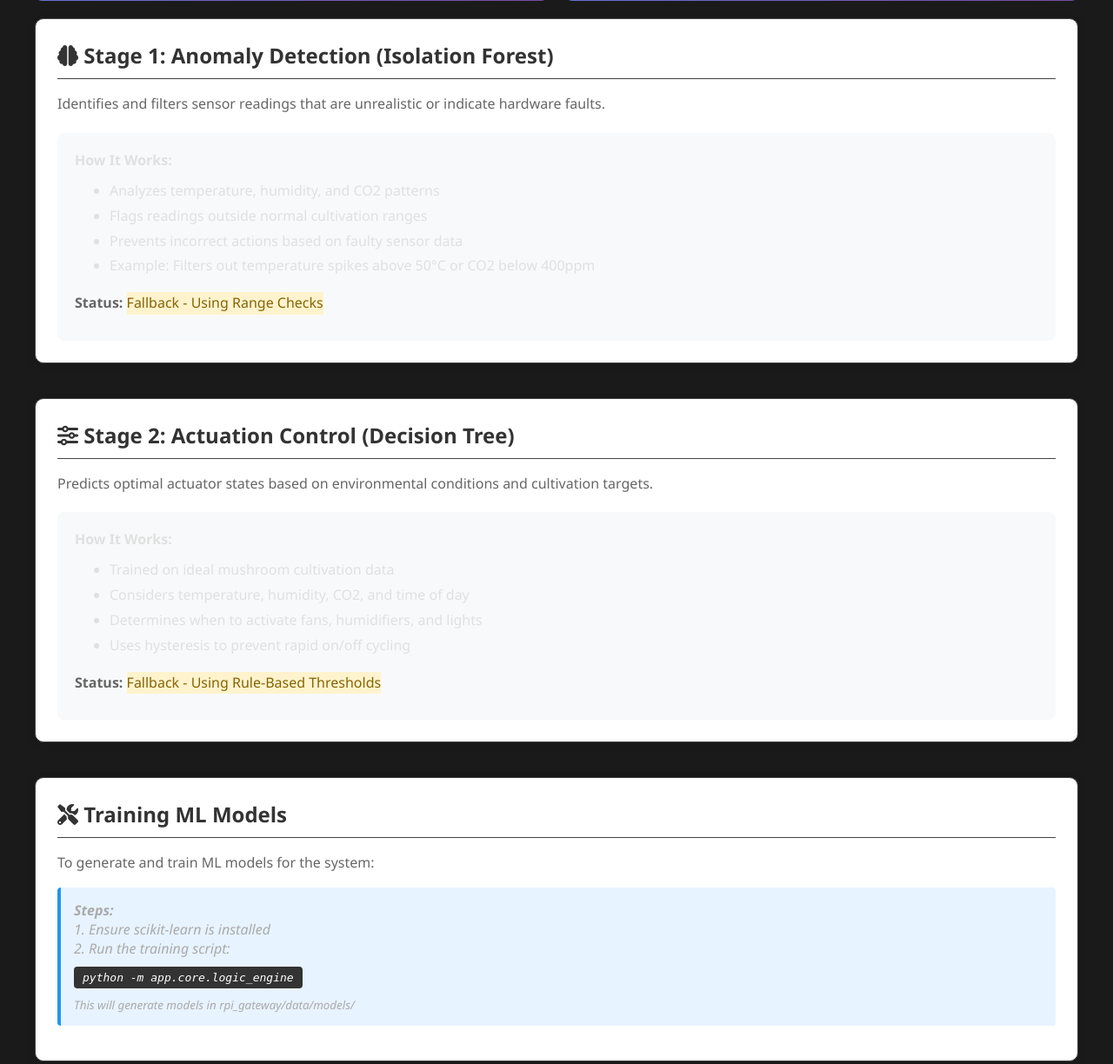
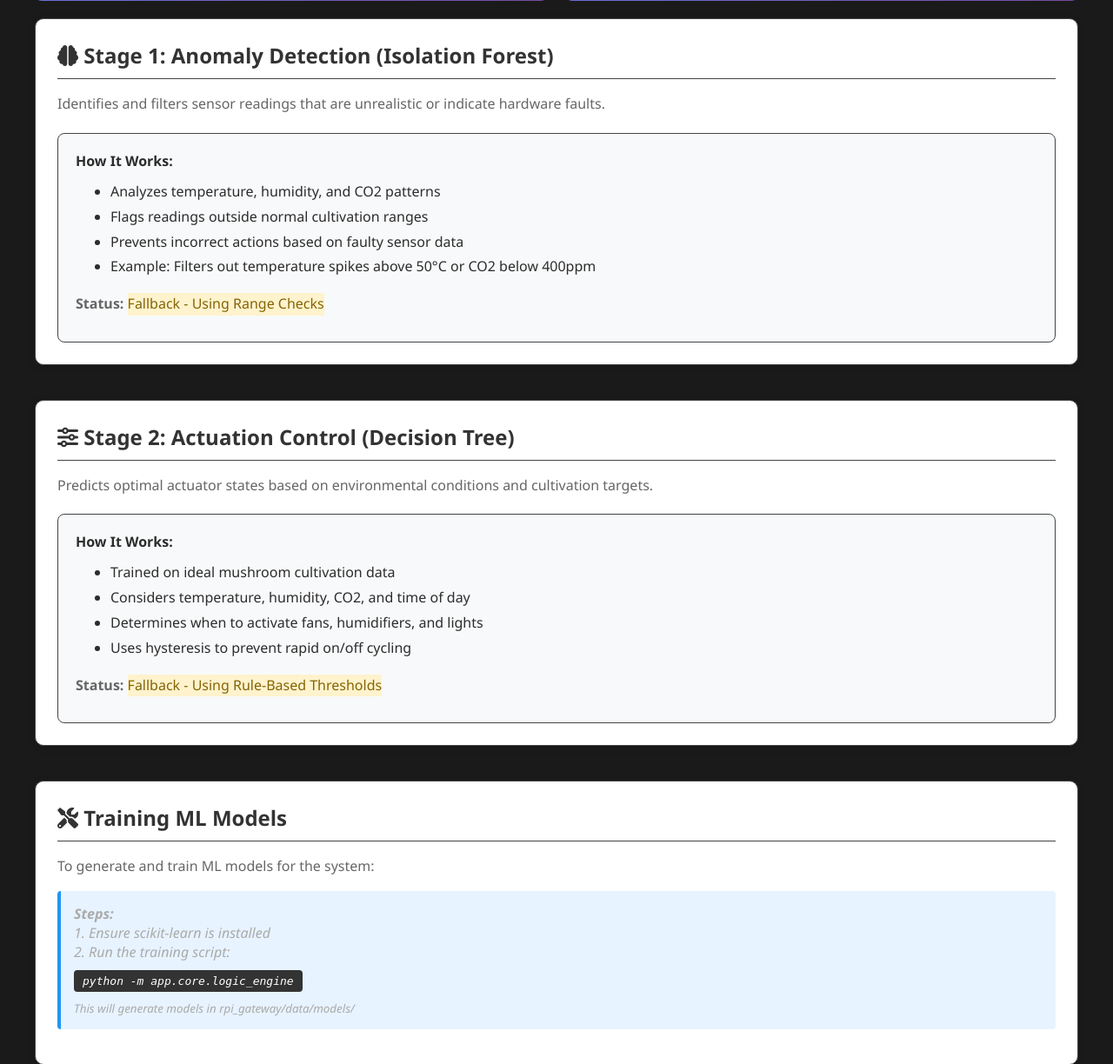
Before and after one commit to MASH-Mushroom-Automation/MASH-IoT, a Flask app: page /ai_insights in a window 1280 px wide. Shown: the part 689-1913 px from the top of the page at 87% size. Run offline with Flask 3, Linux system fonts and the light colour scheme.

Commit message:
Update styles.css

```diff
--- a/rpi_gateway/app/web/static/css/styles.css
+++ b/rpi_gateway/app/web/static/css/styles.css
@@ -620,6 +620,13 @@ input:checked + .slider:before {
     animation: blink 1s infinite;
 }
 
+.diagnostic-section {
+    color: #2c2c2c;
+    border-radius: 8px;
+    padding: 20px;
+    border: 1px solid #444;
+}
+
 @keyframes blink {
     0%, 50%, 100% { opacity: 1; }
     25%, 75% { opacity: 0.6; }
```
